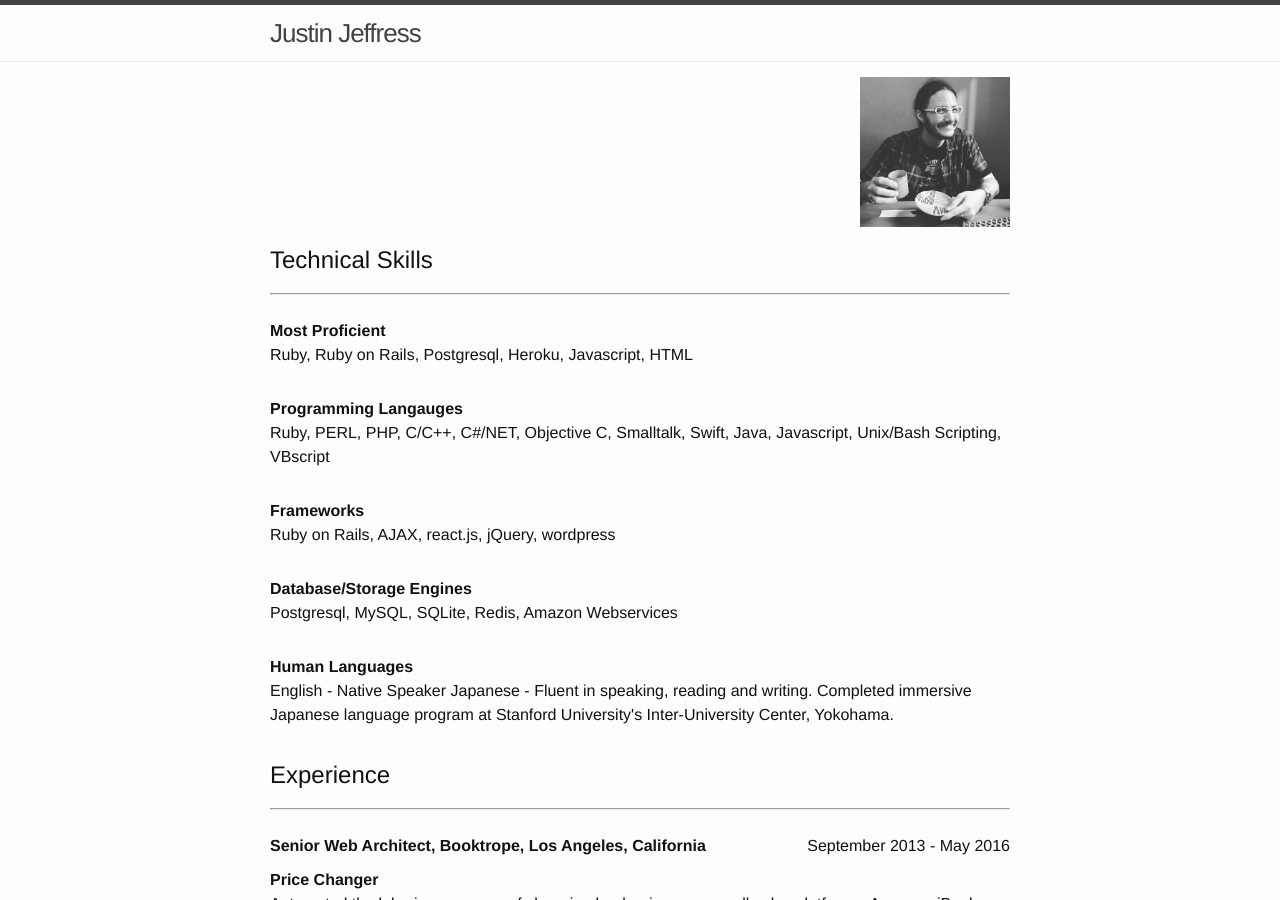
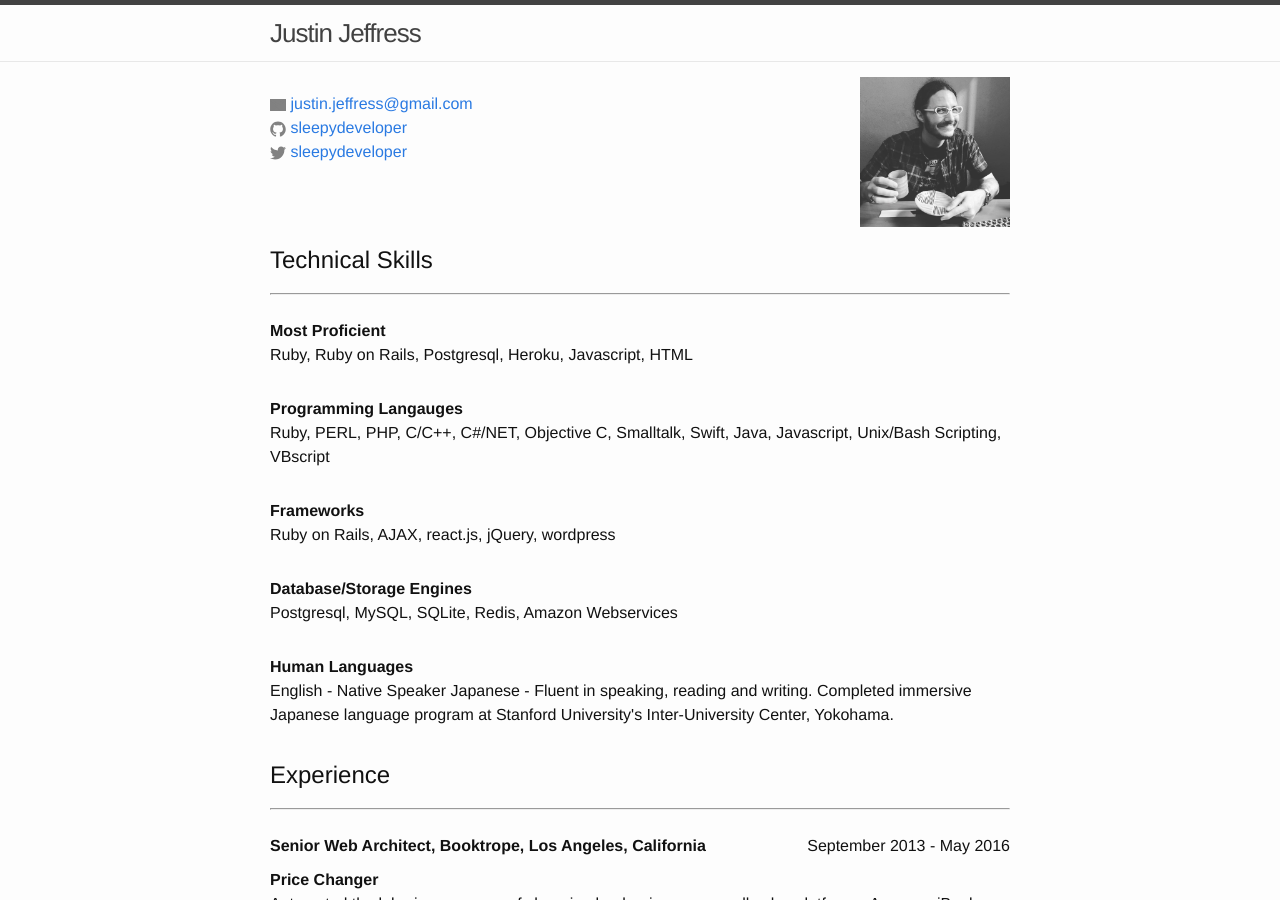
Before and after one commit to SleepyDeveloper/sleepydeveloper.github.io, a Jekyll site: the page built from index.html, in a window 1280 px wide and 900 px high. Built offline with Jekyll 4.4.1, drawn with Linux system fonts in a browser that asks for light colours.

Commit message:
Added contact information and headshot
Signed-off-by: sleepydeveloper <sleepydeveloper@gmail.com>

```diff
--- /dev/null
+++ b/_includes/icon-gmail.html
@@ -0,0 +1,2 @@
+<span class="icon ">{% include icon-gmail.svg %}</span>
+<a href="mailto:{{ site.email }}">{{ site.email }}</a>
--- a/index.html
+++ b/index.html
@@ -9,7 +9,22 @@ layout: default
       height="150px" width="150px" />
   </div>
   <div style="height:150px;">
+    <ul class="social-media-list">
+      <li>
+        {% include icon-gmail.html %}
+      </li>
+      {% if site.github_username %}
+      <li>
+        {% include icon-github.html username=site.github_username %}
+      </li>
+      {% endif %}
 
+      {% if site.twitter_username %}
+      <li>
+        {% include icon-twitter.html username=site.twitter_username %}
+      </li>
+      {% endif %}
+    </ul>
   </div>
   <h2>Technical Skills</h2>
   <hr /><br />
```
Also changed, not shown: _includes/icon-gmail.svg (added).
